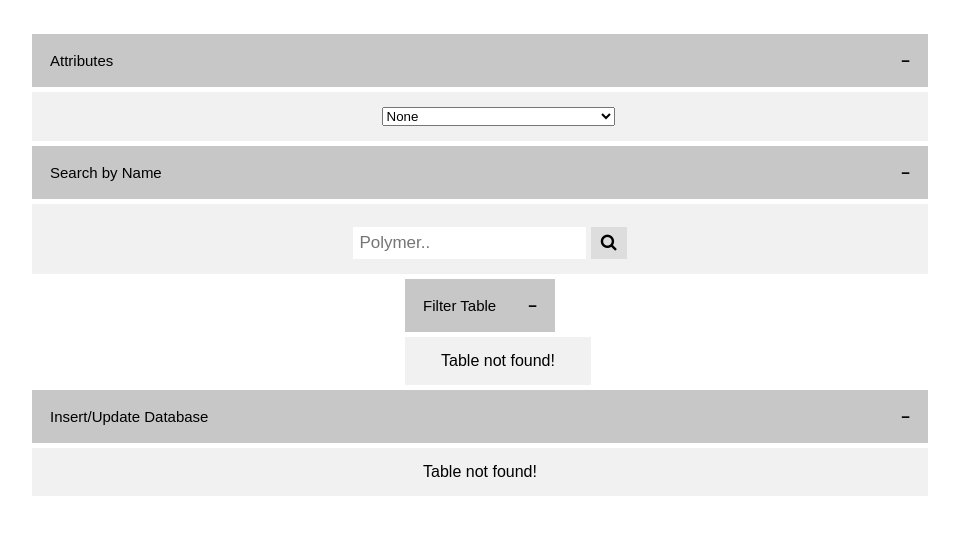
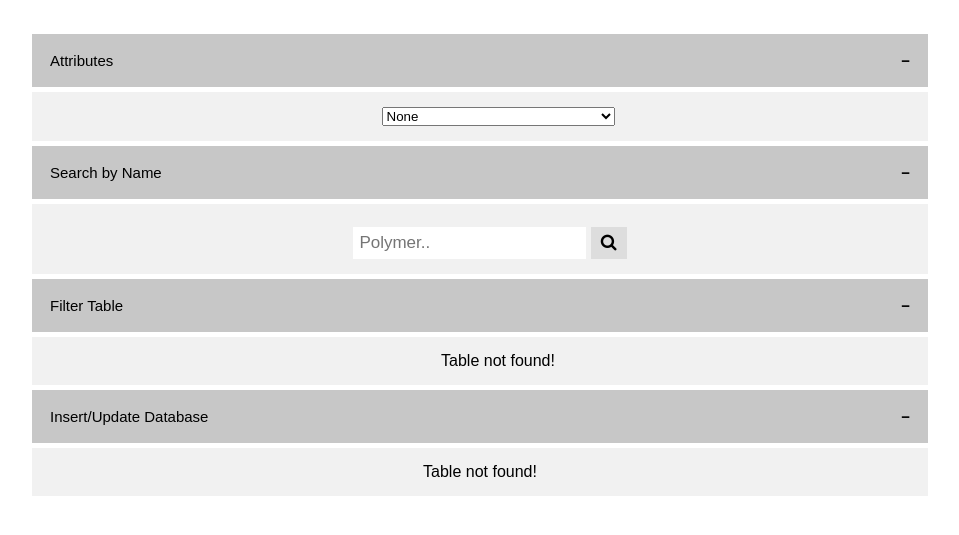
Before and after one commit to jordanwmckee/polymer-selector, a PHP site: page / in a window 1280 px wide. Shown: the part 231-766 px from the top of the page, without its empty margins (160-1119 px from the left). Run offline with PHP 8.4, Linux system fonts and the light colour scheme.

Commit message:
fix style issue

```diff
--- a/website/code/query_db.php
+++ b/website/code/query_db.php
@@ -140,7 +140,7 @@ function displayColumns() {
     $rows = getColumnNames($conn, $table);
 
     // output
-    echo '<form id="filter-form"><ul>';
+    echo '<form id="filter-form" class="formm"><ul>';
     foreach ($rows as $value) {
         echo '<div class="filter-row">
                 <li class="col-name">'.$value.'
--- a/website/static/css/style.css
+++ b/website/static/css/style.css
@@ -198,3 +198,7 @@ tr:nth-child(even) {
   #search .search-container button:hover {
     background: #ccc;
   }
+
+  #column-filter {
+    width: 100%;
+  }
```
